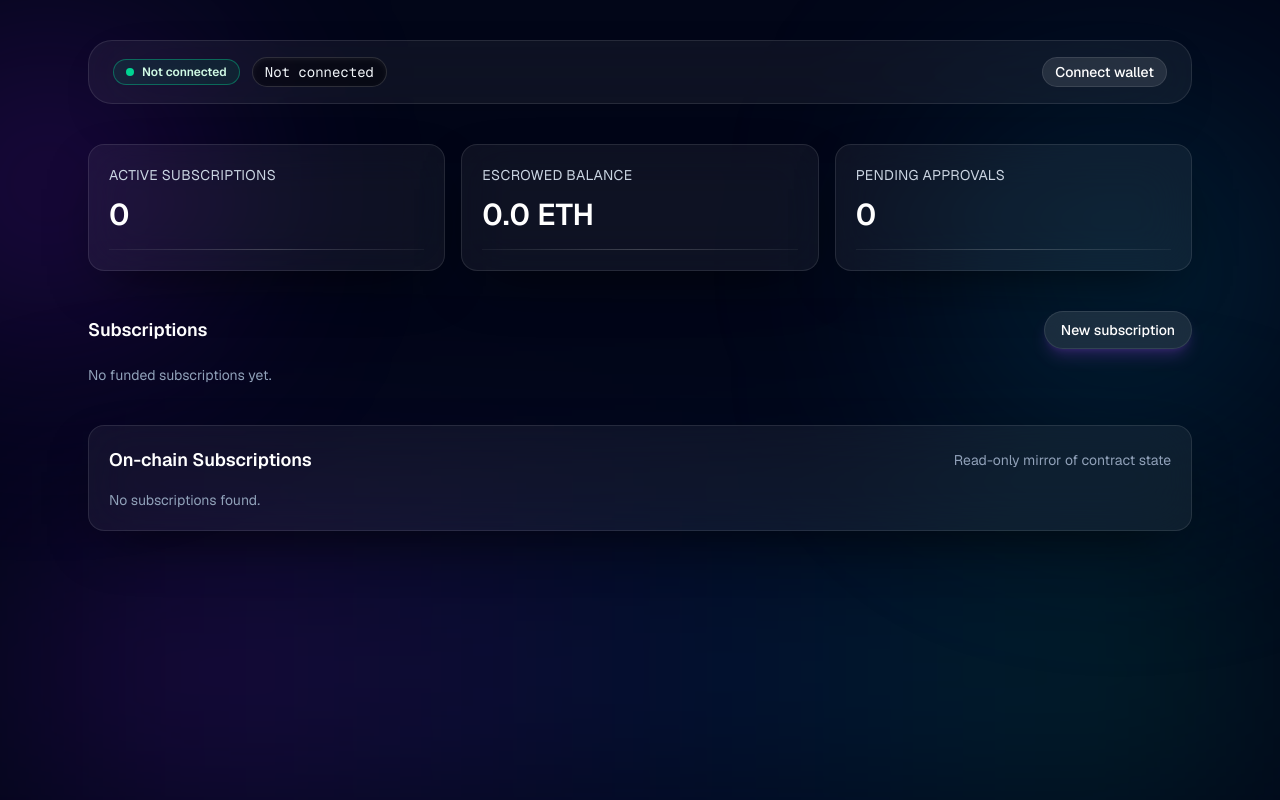
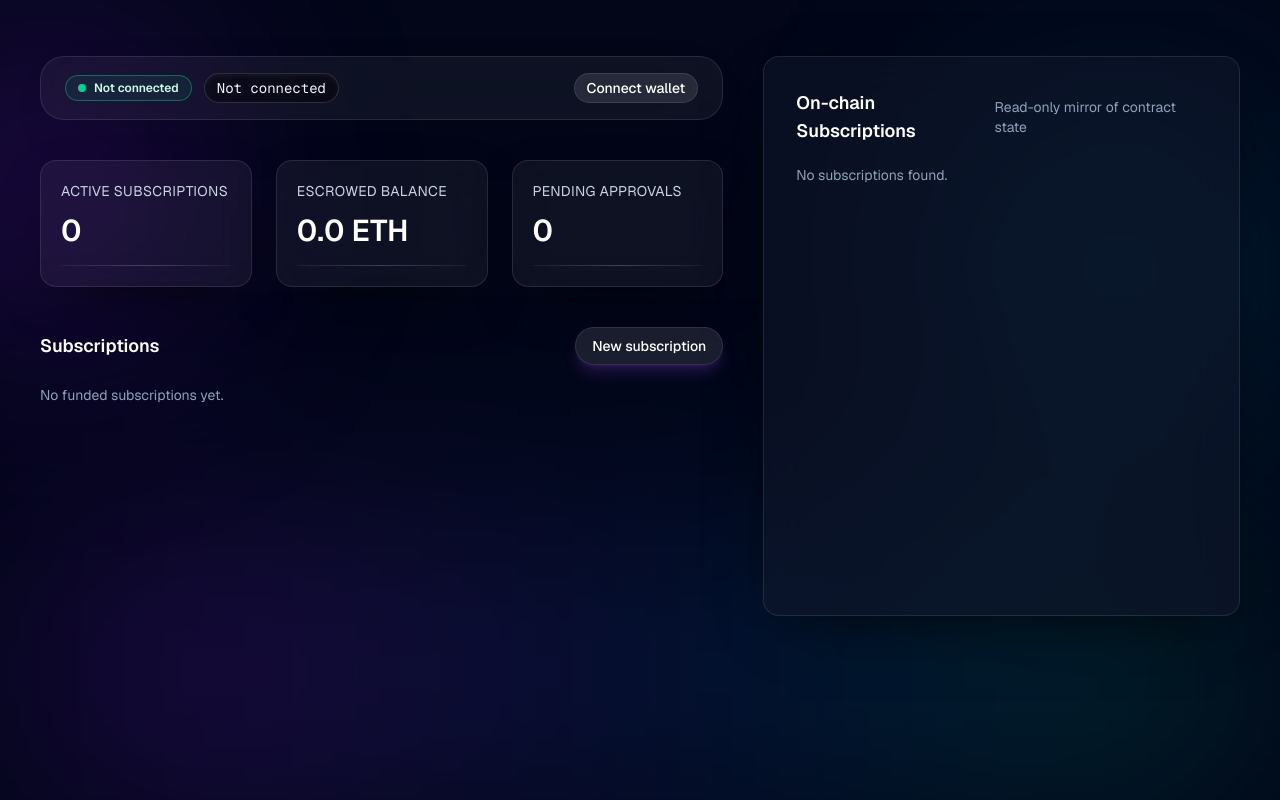
Before and after one commit to NanditaPatil-dotcom/onchain-subscription, a Next.js app in the folder frontend/: page /dashboard in a window 1280 px wide. Built offline with nearby package versions, Linux system fonts and the light colour scheme.

Commit message:
improve in the UI

```diff
--- a/frontend/app/dashboard/page.tsx
+++ b/frontend/app/dashboard/page.tsx
@@ -205,14 +205,18 @@ export default function DashboardPage() {
       </div>
 
       <motion.div
-        className="relative z-10 mx-auto flex min-h-screen max-w-6xl flex-col gap-10 px-6 py-10"
+        className="relative z-10 mx-auto min-h-screen max-w-7xl px-6 lg:px-10 py-10 lg:py-14"
         initial={{ opacity: 0, y: 18 }}
         animate={{ opacity: 1, y: 0 }}
         transition={{ duration: 0.35, ease: 'easeOut' }}
       >
+        <div className="grid grid-cols-1 gap-8 lg:gap-10 lg:grid-cols-12">
+          {/* Left column */}
+          <div className="col-span-12 space-y-10 lg:col-span-7">
+            <div className="space-y-10">
               <Header />
 
-        <section className="grid gap-4 md:grid-cols-3">
+              <section className="grid gap-6 md:grid-cols-3">
                 {stats.map((item) => (
                   <article
                     key={item.label}
@@ -226,8 +230,9 @@ export default function DashboardPage() {
                   </article>
                 ))}
               </section>
+            </div>
 
-        <section className="space-y-4">
+            <section className="space-y-5 mt-8">
               <div className="flex flex-wrap items-center justify-between gap-3">
                 <div>
                   <h2 className="text-lg font-semibold text-white">Subscriptions</h2>
@@ -240,13 +245,14 @@ export default function DashboardPage() {
                 </button>
               </div>
 
-          <div className="grid gap-4 sm:grid-cols-2 lg:grid-cols-3">
+              <div className="grid gap-6 lg:gap-8 sm:grid-cols-2">
                 {cards.length === 0 && (
                   <p className="text-sm text-slate-400">No funded subscriptions yet.</p>
                 )}
                 {cards.map((sub) => (
                   <motion.div
                     key={sub.id}
+                    className="w-full max-w-lg"
                     initial={{ opacity: 0, y: 16 }}
                     animate={{ opacity: 1, y: 0 }}
                     transition={{ duration: 0.25, ease: 'easeOut' }}
@@ -286,13 +292,16 @@ export default function DashboardPage() {
                 ))}
               </div>
             </section>
+          </div>
 
-        <section className="rounded-2xl border border-white/10 bg-white/5 p-5 shadow-[0_20px_60px_-25px_rgba(0,0,0,0.8)] backdrop-blur-xl">
+          {/* Right column: read-only mirror */}
+          <section className="col-span-12 lg:col-span-5">
+            <div className="h-full min-h-[70vh] rounded-2xl border border-white/10 bg-slate-900/60 p-6 lg:p-8 shadow-[0_20px_60px_-25px_rgba(0,0,0,0.8)] backdrop-blur-xl lg:max-h-[calc(100vh-120px)] lg:overflow-y-auto">
               <div className="flex items-center justify-between">
                 <h3 className="text-lg font-semibold text-white">On-chain Subscriptions</h3>
                 <p className="text-sm text-slate-400">Read-only mirror of contract state</p>
               </div>
-          <div className="mt-4 space-y-3">
+              <div className="mt-5 space-y-4">
                 {subs.length === 0 && (
                   <p className="text-sm text-slate-400">No subscriptions found.</p>
                 )}
@@ -312,7 +321,7 @@ export default function DashboardPage() {
                       </span>
                       <div className="flex flex-wrap items-center gap-3 text-xs">
                         <span className="rounded-full border border-white/10 px-2 py-1 text-white">
-                      service {s.service ?? 'N/A'}
+                          service {meta?.name ?? s.service ?? 'N/A'}
                         </span>
                         <span className="rounded-full border border-white/10 px-2 py-1 text-white">
                           {amountDisplay} {tokenSymbol} per period
@@ -331,7 +340,9 @@ export default function DashboardPage() {
                   )
                 })}
               </div>
+            </div>
           </section>
+        </div>
         <NewSubscriptionModal
           isOpen={isModalOpen}
           onClose={() => setIsModalOpen(false)}
```
Lines whose indentation alone changed are shown as unchanged.
